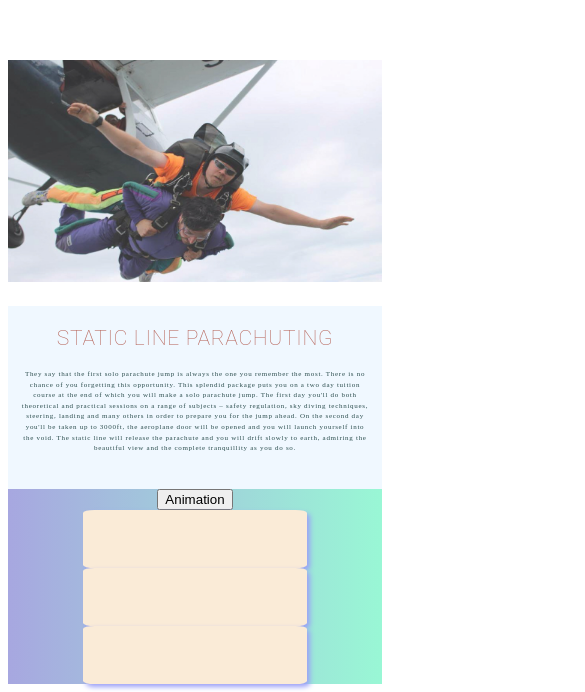
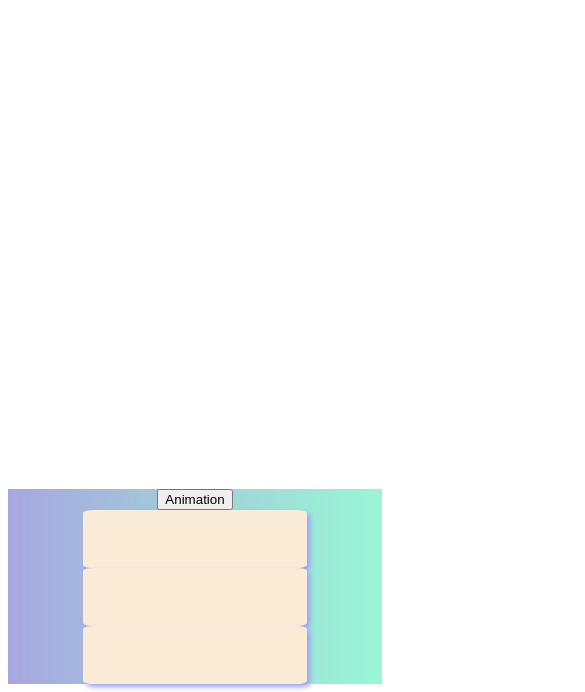
Before and after one commit to bahhtee17/vue-portfolio-website, a Vue app: page /#/ in a window 390 px wide. Shown: the part 1283-1975 px from the top of the page, 585 px wide, since content can reach past the window. Built offline with nearby package versions, Linux system fonts and the light colour scheme.

Commit message:
third one also animated

```diff
--- a/src/components/SecondSection.vue
+++ b/src/components/SecondSection.vue
@@ -26,7 +26,7 @@ mounted(){
 
  gsap.set('.container2', {
      opacity: 0,
-     x: 500,
+     x: 700,
  })
 
  gsap.to('.container2', {
--- a/src/components/ThirdSection.vue
+++ b/src/components/ThirdSection.vue
@@ -1,5 +1,5 @@
 <template>
- <div class="container">
+ <div class="container3">
 
     <div class="img-container">
         <img class="image" src="../assets/images/section_03.jpg"/>
@@ -17,18 +17,36 @@
 </template>
 
 <script>
+import { ScrollTrigger } from "gsap/ScrollTrigger";
+import { gsap } from "gsap";
 export default {
-    data(){
-        return{
+    mounted(){
+        gsap.registerPlugin(ScrollTrigger);
 
-        }
+        gsap.set('.container3', {
+            opacity: 0,
+            x: -700
+        })
+
+        gsap.to('.container3', {
+            direction: 3,
+            ease: "power2.out",
+            x: 0,
+            opacity:1,
+            scrollTrigger: {
+                trigger: '.container3',
+                start: 'top 90%',
+                end: 'top 20%',
+                scrub: true
+            }
+        })
     }
 
 }
 </script>
 
 <style scoped>
-.container{
+.container3{
     display: flex;
     width: 100%;
     font-size: 60%;
@@ -85,7 +103,7 @@ color:rgb(44, 78, 78)
 }
 
 @media only screen and (max-width: 800px){
-    .container{
+    .container3{
         height: 110vw;
         display: inline-flex;
         flex-direction: column;
```
